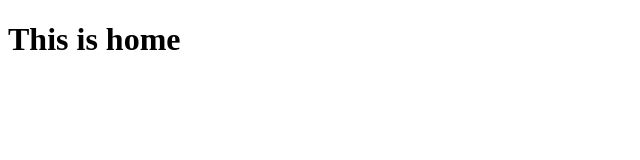
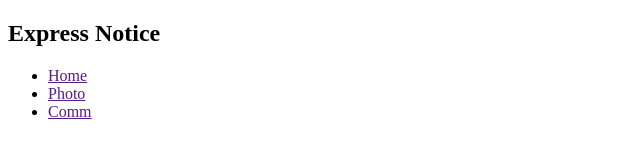
Before and after one commit to kimseonghyoek/express_Pra, a website: page views/main.html in a window 1280 px wide. Shown: the whole page, without its empty margins (0-640 px from the left). Drawn offline with nearby package versions, Linux system fonts and the light colour scheme; files that its build step writes are made by us from their sources.

Commit message:
네비게이션바 추가

```diff
--- a/views/main.html
+++ b/views/main.html
@@ -5,9 +5,9 @@
   <meta http-equiv="X-UA-Compatible" content="IE=edge">
   <meta name="viewport" content="width=device-width, initial-scale=1.0">
   <link rel="stylesheet" href="/public/css/main.css">
-  <title>Document</title>
+  <title>Welcome!</title>
 </head>
 <body>
-  <h1>This is home</h1>
+  {% include "navbar.html" %}
 </body>
 </html>
--- /dev/null
+++ b/views/navbar.html
@@ -0,0 +1,16 @@
+<html>
+  <nav id="navbar">
+    <h1>Express Notice</h1>
+    <ul id="items">
+      <li>
+        <a href="" class="itm">Home</a>
+      </li>
+      <li>
+        <a href="" class="itm">Photo</a>
+      </li>
+      <li>
+        <a href="" class="itm">Comm</a>
+      </li>
+    </ul>
+  </nav>
+</html>
```
